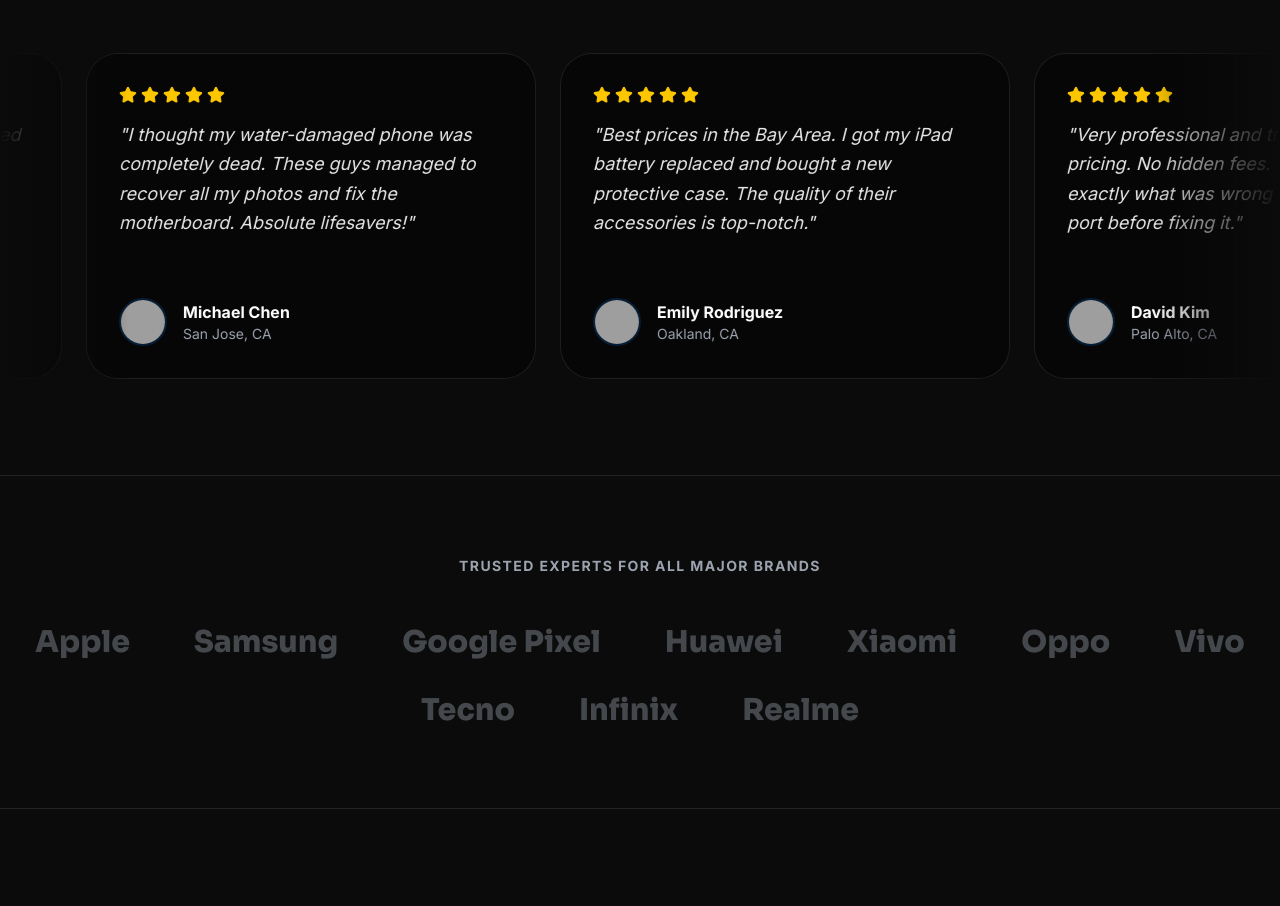
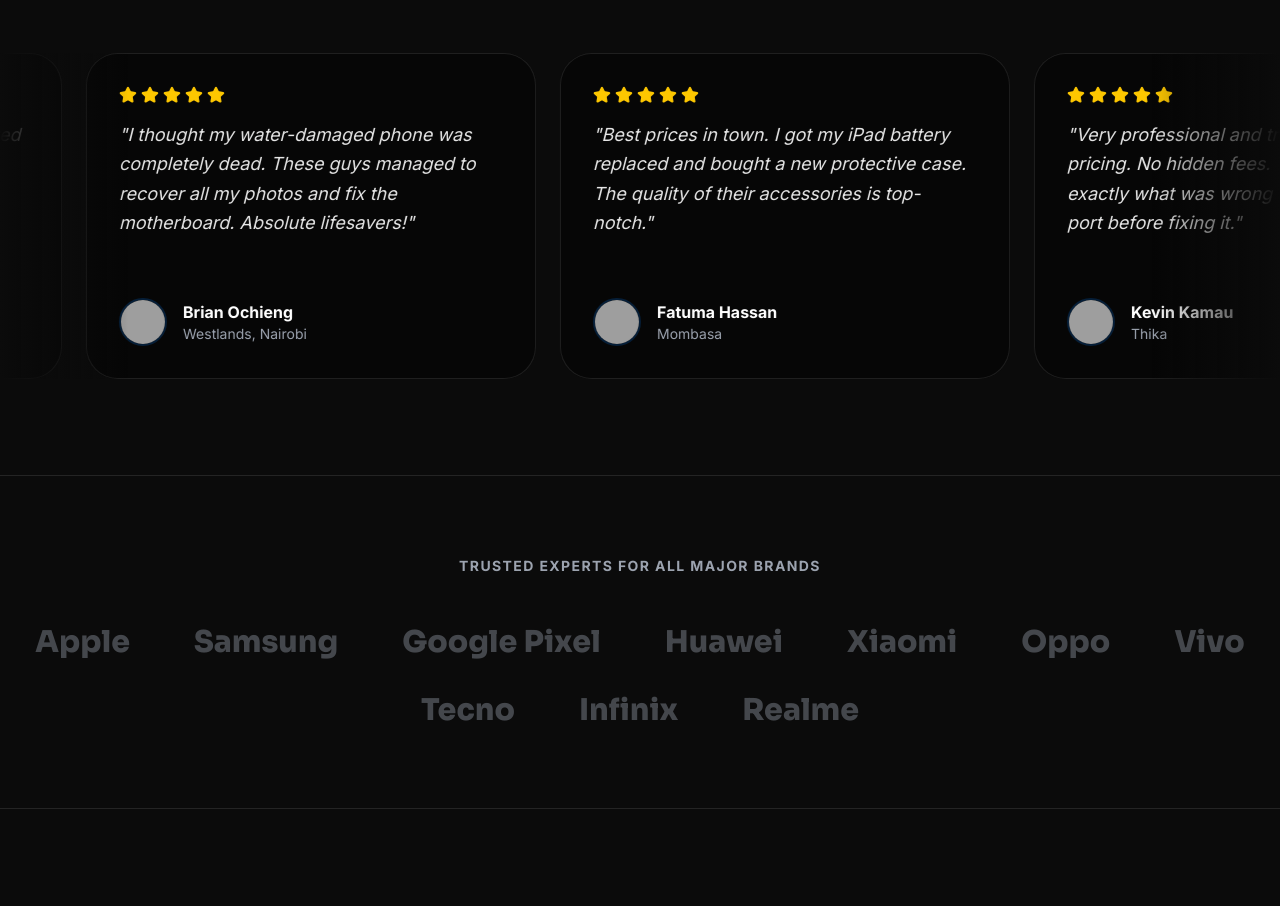
Before and after one commit to TJ-dot-1/Tj-mobiles, a Next.js app: page / in a window 1280 px wide. Shown: the part 6980-7886 px from the top of the page. Built offline with nearby package versions, Linux system fonts and the light colour scheme; grey boxes are pictures that could not be loaded.

Commit message:
refactor: update testimonial names and locations to local market context

```diff
--- a/src/components/sections/testimonials-section.tsx
+++ b/src/components/sections/testimonials-section.tsx
@@ -7,32 +7,32 @@ import { motion } from "framer-motion";
 
 const testimonials = [
   {
-    name: "Sarah Johnson",
-    location: "San Francisco, CA",
+    name: "Mercy Wanjiku",
+    location: "Nairobi CBD",
     review: "Incredible service! They fixed my shattered iPhone screen in 20 minutes flat. It looks brand new and the staff was extremely friendly. Highly recommend TJ Phone Repairs!",
     image: "https://i.pravatar.cc/150?img=1"
   },
   {
-    name: "Michael Chen",
-    location: "San Jose, CA",
+    name: "Brian Ochieng",
+    location: "Westlands, Nairobi",
     review: "I thought my water-damaged phone was completely dead. These guys managed to recover all my photos and fix the motherboard. Absolute lifesavers!",
     image: "https://i.pravatar.cc/150?img=11"
   },
   {
-    name: "Emily Rodriguez",
-    location: "Oakland, CA",
-    review: "Best prices in the Bay Area. I got my iPad battery replaced and bought a new protective case. The quality of their accessories is top-notch.",
+    name: "Fatuma Hassan",
+    location: "Mombasa",
+    review: "Best prices in town. I got my iPad battery replaced and bought a new protective case. The quality of their accessories is top-notch.",
     image: "https://i.pravatar.cc/150?img=5"
   },
   {
-    name: "David Kim",
-    location: "Palo Alto, CA",
+    name: "Kevin Kamau",
+    location: "Thika",
     review: "Very professional and transparent about pricing. No hidden fees. They explained exactly what was wrong with my charging port before fixing it.",
     image: "https://i.pravatar.cc/150?img=14"
   },
   {
-    name: "Jessica Smith",
-    location: "Berkeley, CA",
+    name: "Grace Achieng",
+    location: "Kisumu",
     review: "Got my Samsung Galaxy screen fixed here. The colors and touch sensitivity are perfect, just like the original. Great warranty too!",
     image: "https://i.pravatar.cc/150?img=9"
   }
```
